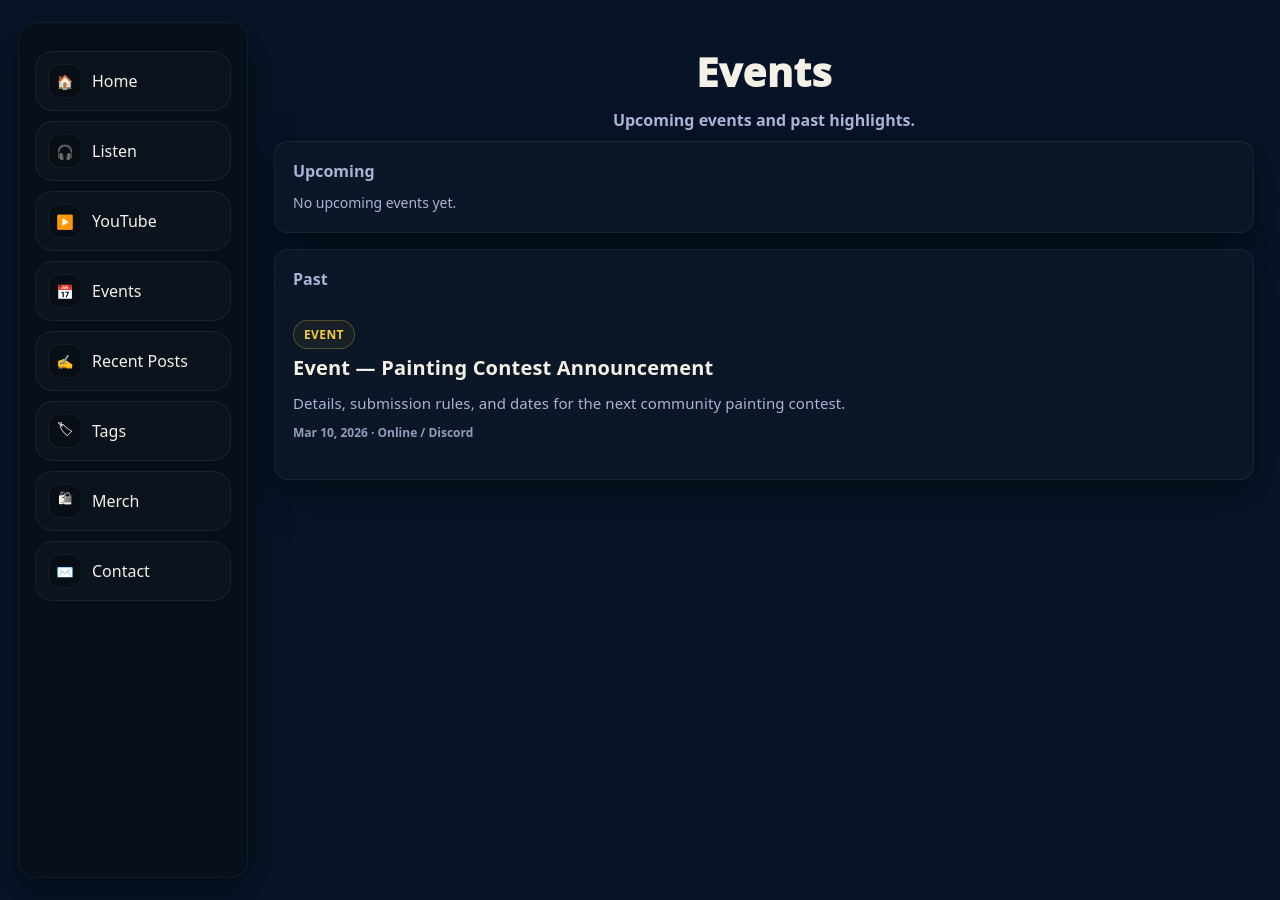
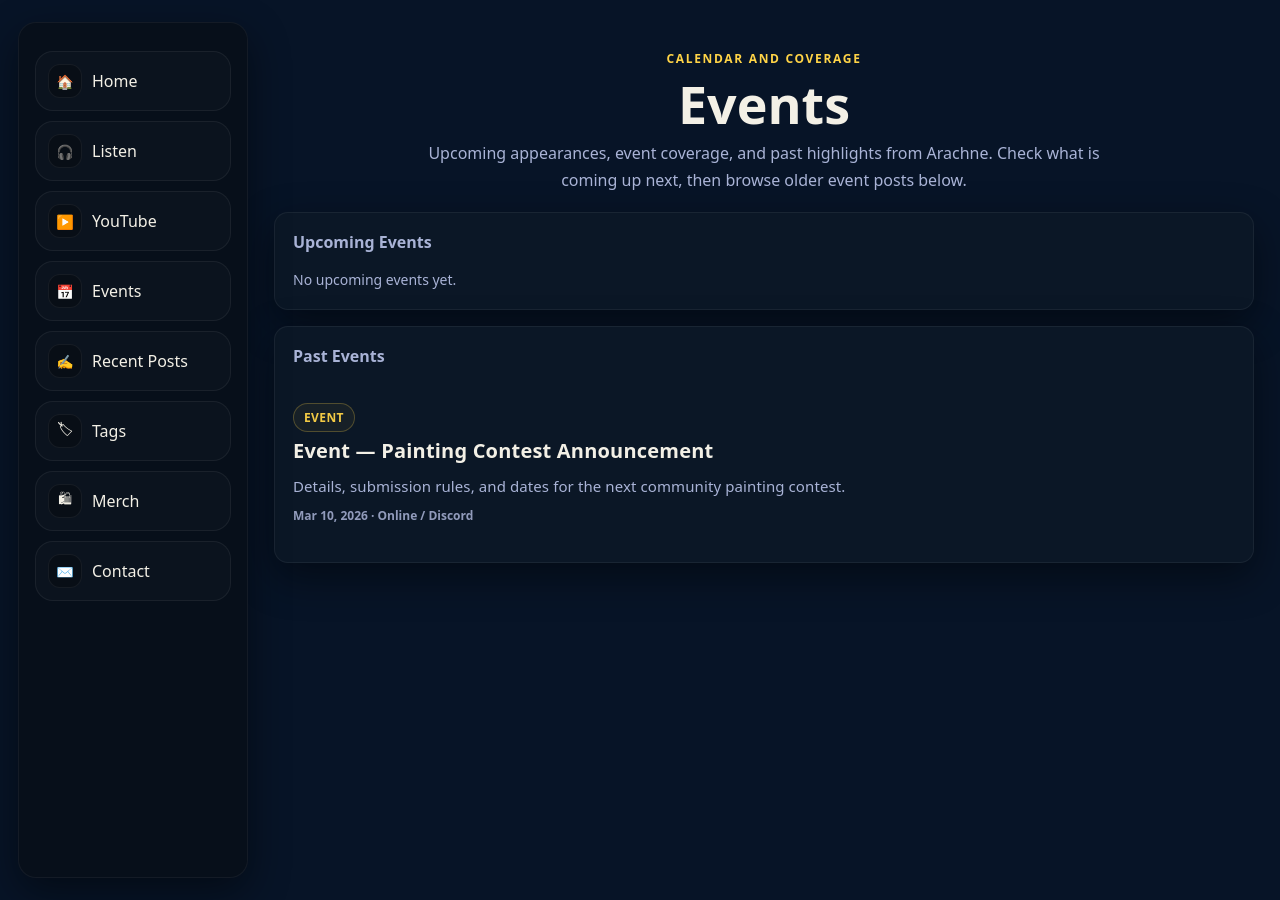
Before and after one commit to InventorofSoup/ArachneAWebsite, a Jekyll site: the page built from events.md, in a window 1280 px wide. Built offline with Jekyll 4.4.1, drawn with Linux system fonts in a browser that asks for light colours.

Commit message:
Update events.md

```diff
--- a/events.md
+++ b/events.md
@@ -4,32 +4,37 @@ title: Events
 permalink: /events/
 ---
 
-<header class="header">
-  <h1 class="logo" style="font-size:40px; color: var(--text);">Events</h1>
-  <p class="tagline">Upcoming events and past highlights.</p>
+<header class="header page-hero">
+  <p class="hero-kicker">Calendar and coverage</p>
+  <h1 class="page-title">Events</h1>
+  <p class="page-copy">
+    Upcoming appearances, event coverage, and past highlights from Arachne. Check what is coming up next, then browse older event posts below.
+  </p>
 </header>
 
 {% assign today = "now" | date: "%s" %}
+{% assign upcoming = site.posts | where: "content_type", "event" | sort: "event_date" %}
+{% assign past = site.posts | where: "content_type", "event" | sort: "event_date" | reverse %}
 
 <section class="panel section">
-  <h2 class="feed-title">Upcoming</h2>
+  <div class="section-head">
+    <h2 class="feed-title">Upcoming Events</h2>
+  </div>
 
-  {% assign upcoming = site.posts | where: "content_type", "event" | sort: "event_date" %}
   {% assign has_upcoming = false %}
-
   {% for post in upcoming %}
     {% assign ev = post.event_date | date: "%s" %}
     {% if ev >= today %}
       {% assign has_upcoming = true %}
-      <div class="post-row">
+      <article class="post-row">
         <div class="tag">EVENT</div>
         <h3 class="hline"><a href="{{ site.baseurl }}{{ post.url }}">{{ post.title }}</a></h3>
-        <p class="excerpt">{{ post.excerpt | default: post.content | strip_html | truncate: 160 }}</p>
+        <p class="excerpt">{{ post.excerpt | default: post.content | strip_html | truncate: 180 }}</p>
         <div class="meta">
           {{ post.event_date | date: "%b %d, %Y" }}
           {% if post.location %} · {{ post.location }}{% endif %}
         </div>
-      </div>
+      </article>
       {% unless forloop.last %}<hr class="divider">{% endunless %}
     {% endif %}
   {% endfor %}
@@ -40,24 +45,24 @@ permalink: /events/
 </section>
 
 <section class="panel section" style="margin-top:16px;">
-  <h2 class="feed-title">Past</h2>
+  <div class="section-head">
+    <h2 class="feed-title">Past Events</h2>
+  </div>
 
-  {% assign past = site.posts | where: "content_type", "event" | sort: "event_date" | reverse %}
   {% assign has_past = false %}
-
   {% for post in past %}
     {% assign ev = post.event_date | date: "%s" %}
     {% if ev < today %}
       {% assign has_past = true %}
-      <div class="post-row">
+      <article class="post-row">
         <div class="tag">EVENT</div>
         <h3 class="hline"><a href="{{ site.baseurl }}{{ post.url }}">{{ post.title }}</a></h3>
-        <p class="excerpt">{{ post.excerpt | default: post.content | strip_html | truncate: 160 }}</p>
+        <p class="excerpt">{{ post.excerpt | default: post.content | strip_html | truncate: 180 }}</p>
         <div class="meta">
           {{ post.event_date | date: "%b %d, %Y" }}
           {% if post.location %} · {{ post.location }}{% endif %}
         </div>
-      </div>
+      </article>
       {% unless forloop.last %}<hr class="divider">{% endunless %}
     {% endif %}
   {% endfor %}
```
